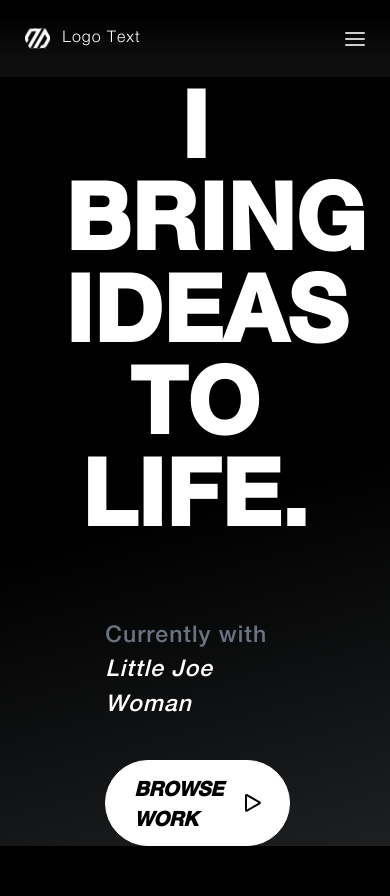
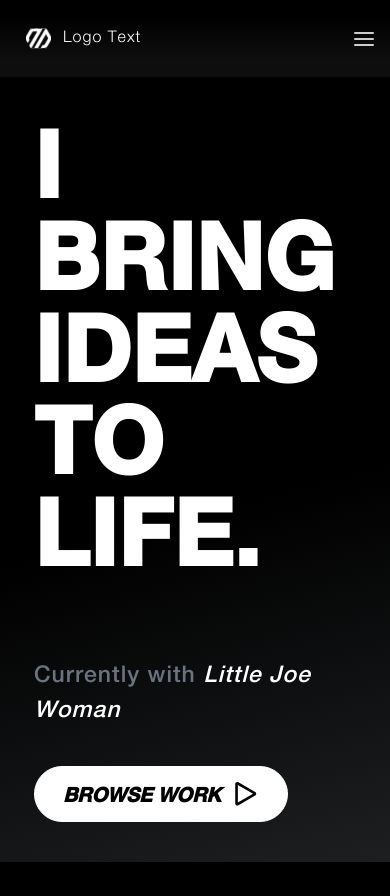
Before and after one commit to yared0101/tommy-portfolio, a React (Create React App) app: page / in a window 390 px wide. Shown: the top 896 px of the page. Built offline with nearby package versions, Linux system fonts and the light colour scheme; no server answers.

Commit message:
mobile responsive

```diff
--- a/src/components/Navbar.js
+++ b/src/components/Navbar.js
@@ -4,7 +4,7 @@ import { Outlet } from "react-router-dom";
 
 function Navbar() {
   return (
-    <div className="flex flex-col bg-primary min-h-full text-secondary relative">
+    <div className="flex flex-col bg-primary min-h-full text-secondary relative !min-w-[400px]">
       <div className="flex-1 flex flex-col z-10">
         <Outlet />
       </div>
--- a/src/pages/Creatives/Index.js
+++ b/src/pages/Creatives/Index.js
@@ -43,27 +43,27 @@ function Index() {
         {
           list.map((link,ind) => (
             <Link key={ind} to={`/creatives/${link.name}`}
-              className={'text-center '+((link.name === page) || (page==null?ind===0:false)?'text-white brdr-act ':'')}
+              className={'text-center whitespace-nowrap '+((link.name === page) || (page==null?ind===0:false)?'text-white brdr-act ':'')}
             >{link.name}</Link>
           ))
         }
       </div>
       <div className=" p-8 w-[75%]">
-        <div className={"flex flex-wrap items-start justify-center gap-4 pb-4 "+(page === "UGC Contents" ? ' !justify-start lg:!justify-center overflow-x-auto !flex-nowrap ' : '')}>
+        <div className={"flex flex-wrap items-start justify-center gap-4 pb-4 "+(page === "UGC Contents" ? ' !justify-start lg:!justify-center snap-x snap-mandatory overflow-x-auto !flex-nowrap ' : '')}>
           {
             listItems(list,page).map((row,ind) => (
-              <div key={ind} className=" flex flex-wrap justify-center gap-4 flex-1 !min-w-[222px] max-w-[222px] ">
+              <div key={ind} className="snap-center  flex flex-wrap justify-center gap-4 flex-1  !min-w-[222px] sm:max-w-[222px] ">
                 {row}
               </div>
             ))
           }
         </div>
       </div>
-      <div className="flex items-center pb-32">
+      <div className="flex items-center pb-32 px-4">
         <div className="flex flex-col gap-4 items-center py-16">
           <h1 className="text-[50px] bolder capitalize">Got time for more?</h1>
-          <p className="text-[#aaa]">Check out my Dropbox to have a look at my work</p>
-          <Link to="#" className="btn_sty1 py-3 flex gap-2 items-center">
+          <p className="text-[#aaa] ">Check out my Dropbox to have a look at my work</p>
+          <Link to="#" className="btn_sty1 py-3 flex gap-2 items-center self-center">
             Browse Work
             <Play fill="white" className="inline-block h-6" />
           </Link>
--- a/src/pages/FindMe/Index.js
+++ b/src/pages/FindMe/Index.js
@@ -8,11 +8,12 @@ import Header from "../../components/Header";
 
 function Index() {
   return (
-    <div className="flex flex-col justify-center items-center text-center h-[calc(100vh-80px)]">
+    <div className="flex flex-col justify-center items-center relative">
       <div className="sticky top-0 z-30 w-full" >
         <Header />
       </div>
 
+      <div className="h-[calc(100vh-80px)] flex flex-col justify-center">
         <div className='flex-1 flex flex-col gap-4 justify-center items-center'>
           <h1 className="uppercase text-5xl bolder">Contact</h1>
           <p>Tomy@tomyd.cc</p>
@@ -27,6 +28,7 @@ function Index() {
           Really good designers @ 2022. All Rights Reserved.
         </small>
       </div>
+    </div>
   );
 }
 
--- a/src/pages/LandingPage/Index.js
+++ b/src/pages/LandingPage/Index.js
@@ -101,8 +101,8 @@ function ReInforcement() {
         <h1 className="uppercase font-normal text-[49px]">Creative <b>Ad</b> & <b>Designs</b> For Your Brand.</h1>
         <p className="text-gray-400 py-2 text-[22px]">Browse the type of projects you would like to see</p>
       </div>
-      <div className="flex items-center justify-center gap-16">
-        <div className=" h-96 w-[50%]">
+      <div className="flex !flex-wrap items-center sm:justify-center gap-16">
+        <div className=" h-96 w-full md:w-[70%] lg:w-[50%]">
           <div className="w-full max-w-[700px] h-full relative bg-white overflow-hidden ">
             {
               links.map((link,ind) => (
@@ -130,17 +130,12 @@ function ReInforcement() {
                 <Link to={"creatives/"+link.name} className=' snap-start snap-always min-w-[100%] w-full h-full flex items-center justify-center z-10 hover:text-primary/20'>
                   <h1 >See More...</h1>
                 </Link>
-                {
-                  link.data.length < 1 ? (
-                    <h1 className='absolute w-full h-full flex items-center justify-center z-10 text-primary/40'>Comming Soon!</h1>
-                  ) : null
-                }
                 </div>
               ))
             }
           </div>
         </div>
-        <div className="w-[30%] flex flex-col p-4 gap-5 font-semibold text-xl">
+        <div className="flex flex-col p-4 gap-5 font-semibold text-xl">
           {
             links.map((link,ind) => (
               <Nav to="#" key={ind} onMouseOver={(ev) => changePage(ev,ind)} active={ind===curInd}>{link.name}</Nav>
@@ -155,8 +150,8 @@ function ReInforcement() {
 function HeadLine() {
   return (
     <div className="grad-diag w-full flex flex-col items-center">
-      <div className="flex flex-col gap-20 sw p-10 justify-center min-h-[70vh] h-[calc(100vh-75px)]">
-        <div className="text-center">
+      <div className="flex flex-col gap-20 sw px-2 sm:px-10 p-10 justify-center min-h-[calc(100vh-75px)]">
+        <div className="lg:text-center">
           <h1 className="!text-[92px] bolder uppercase">I Bring Ideas To Life.</h1>
         </div>
         {/* <div className="relative h-[400px] sm:!h-[300px] md:!h-[200px] lg:!h-[120px]">
@@ -165,7 +160,7 @@ function HeadLine() {
           <h1 className="!text-[80px] uppercase wave">I Bring Ideas To Life.</h1>
           <h1 className="!text-[80px] uppercase wave">I Bring Ideas To Life.</h1>
         </div> */}
-        <div className="flex justify-between items-center flex-wrap gap-10 px-10">
+        <div className="flex justify-between items-center flex-wrap gap-10 lg:px-10">
           <p className="text-gray-500 text-[23px]">Currently with <span className="capitalize italic text-secondary"> little joe Woman</span></p>
           <a href="/#" className="btn_sty1 py-3 flex gap-3 items-center italic uppercase">Browse Work <Play className="inline-block h-6" /></a>
         </div>
```
Lines whose indentation alone changed are shown as unchanged.
